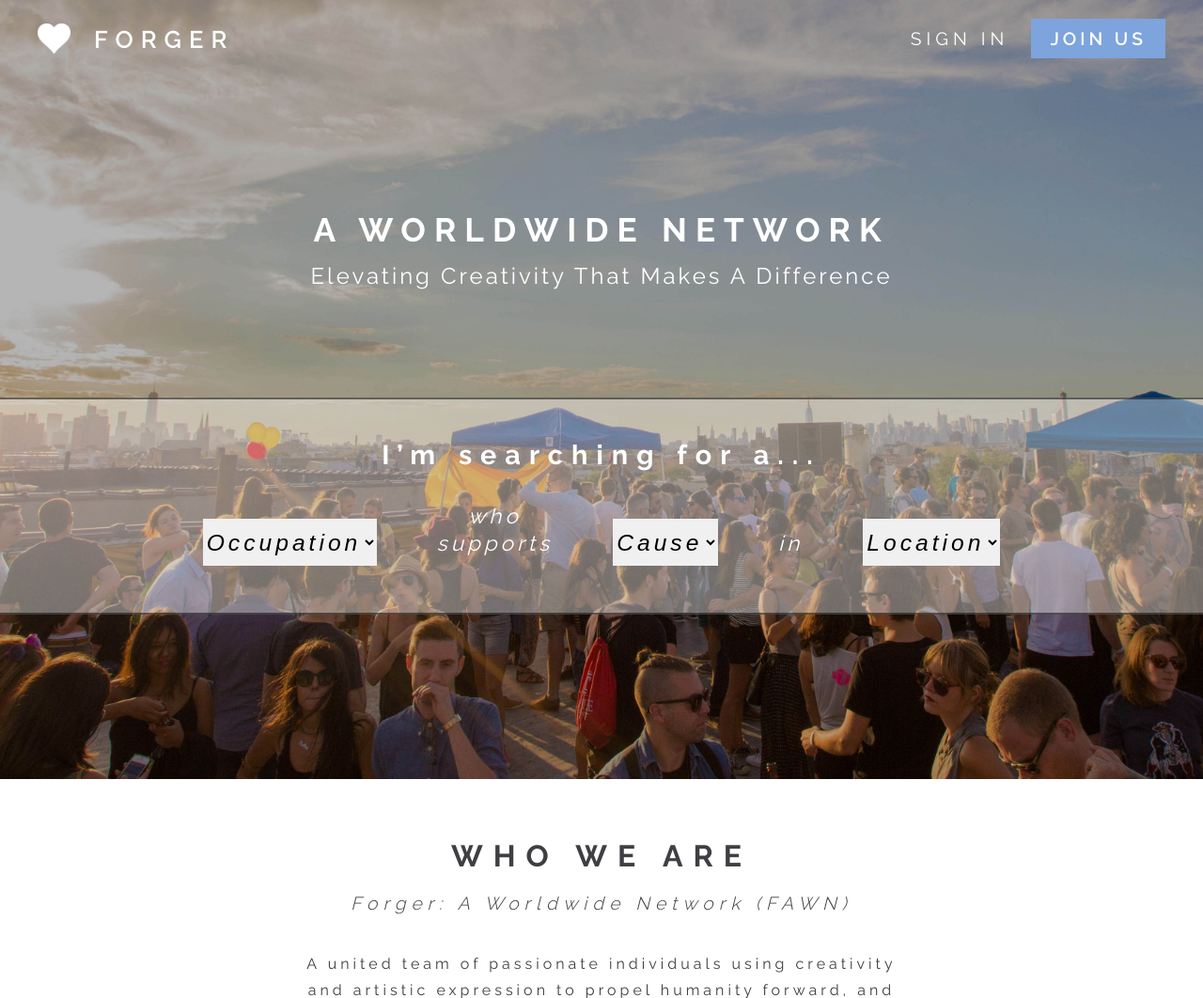
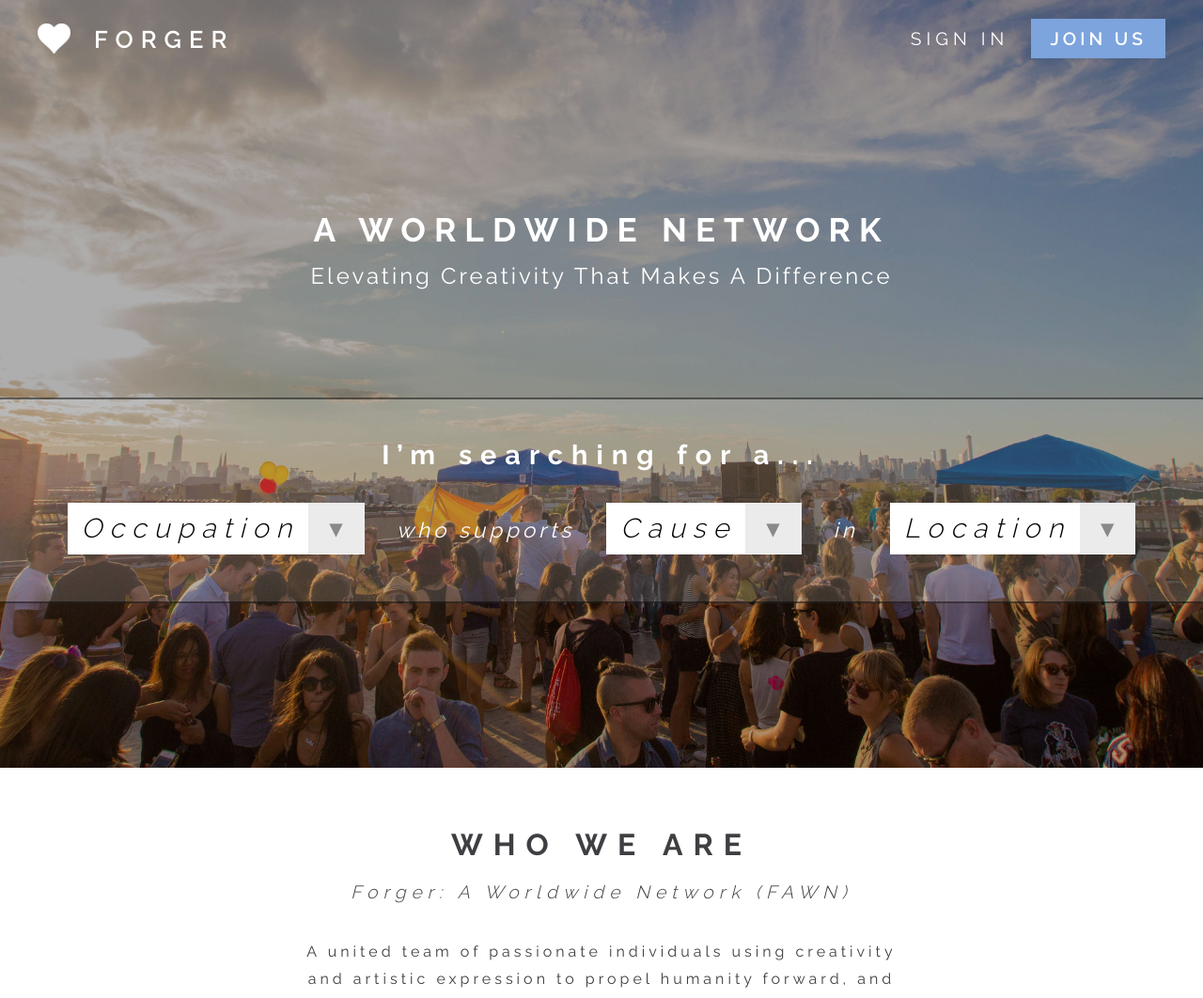
Before and after one commit to patientdev/fawn, a PHP site: page / in a window 1280 px wide. Shown: the top 1062 px of the page at 94% size. Run offline with PHP 8.4, Linux system fonts and the light colour scheme; some libraries are stand-ins or nearby versions.

Commit message:
Custom drop-downs.

```diff
--- a/css/fawn.css
+++ b/css/fawn.css
@@ -8,6 +8,8 @@ header {
 	background-image: url(/img/header-background.jpg);
 	background-size: 110%;	color: white;
 	padding-bottom: 175px;
+	-webkit-transition: background-position 0s linear;
+	webkit-transform: translate3d(0, 0, 0);
 }
 
 #top-bar {
@@ -92,7 +94,7 @@ h2 {
 	text-align: center;
 	margin-top: 120px;
 	padding: 50px 0;
-	background-color: rgba(255, 255, 255, 0.4);
+	background-color: rgba(255, 255, 255, 0.15);
 	border-top: 2px solid rgba(0, 0, 0, 0.5);
 	border-bottom: 2px solid rgba(0, 0, 0, 0.5);
 }
@@ -167,3 +169,60 @@ content a {
 #what-were-up-to {
 	background-color: rgba(243, 238, 238, 1);
 }
+
+.drop-down {
+	background-color: white;
+	display: inline-block;
+	position: relative;
+}
+
+.drop-down:hover {
+	cursor: pointer;
+}
+
+.drop-down h5 {
+	display: inline-block;
+	background-color: rgba(255, 255, 255, 1);
+	padding: 18px 0 18px 15px;
+	color: black;
+	font-size: 1.8em;
+	font-weight: 300;
+	font-style: italic;
+	letter-spacing: 8px;
+	margin: 0;
+}
+
+.drop-down h5:after {
+	content: "\25BE";
+	font-style: normal;
+	padding: 10px 15px 10px 22px;
+	margin-left: 10px;
+	background-color: rgba(235, 235, 235, 1);
+	color: rgba(137, 137, 137, 1);
+}
+
+.drop-down ul {
+	display: none;
+	list-style-type: none;
+	padding: 0;
+	margin: 0;
+	border-top: 2px solid rgba(235, 235, 235, 1);
+	position: absolute;
+	width: 100%;
+}
+
+.drop-down li {
+	font-style: normal;
+	padding: 15px 15px 15px 22px;
+	background-color: rgba(255, 255, 255, 1);
+	color: black;
+	text-align: left;
+	font-size: 1.4em;
+	line-height: 1.4em;
+	border-bottom: 2px solid rgba(235, 235, 235, 1);
+}
+
+.drop-down li:hover {
+	background-color: rgba(125, 164, 221, 1);
+	color: white;
+}
--- a/index.php
+++ b/index.php
@@ -24,19 +24,46 @@ include $_SERVER["DOCUMENT_ROOT"] . "/includes/header.php"; ?>
 
 <div id="search">
 	<h3>I&rsquo;m searching for a...</h3>
-	<div id="selection">
-		<p><select>
-			<option value="" class="option-selected" disabled selected>Occupation</option>
-		</select></p>
-		<p>who<br> supports</p>
-		<p><select>
-			<option value="" class="option-selected" disabled selected>Cause</option>
-		</select></p>
+
+	<div id="sentence">
+		<div class="drop-down">
+			<h5>Occupation</h5>
+			<ul>
+				<li class="option">Photographer</li>
+				<li class="option">Musician</li>
+				<li class="option">Graphic Designer</li>
+			</ul>
+		</div>
+
+		<p>who supports</p>
+
+		<div class="drop-down">
+			<h5>Cause</h5>
+			<ul>
+				<li class="option">Conservation</li>
+				<li class="option">Local Food</li>
+				<li class="option">Local Culture</li>
+			</ul>
+		</div>
+
 		<p>in</p>
-		<p><select>
-			<option value="" class="option-selected" disabled selected>Location</option>
-		</select></p>
+
+		<div class="drop-down">
+			<h5>Location</h5>
+			<ul>
+				<li class="option">Ithaca, NY</li>
+				<li class="option">New York, New York</li>
+				<li class="option">Bhangra, India</li>
+			</ul>
+		</div>
 	</div>
+
+	<!-- <div class="drop-down">
+		<h5>Cause</h5>
+	</div>
+	<div class="drop-down">
+		<h5>Location</h5>
+	</div> -->
 </div>
 </header>
 
--- a/js/fawn.js
+++ b/js/fawn.js
@@ -1,14 +1,16 @@
+
+//Parallax
 $(window).scroll(function() {
 
+	$parallax = 0;
 	$windowScroll = $(window).scrollTop();
 
-	if ($windowScroll <= 0) {
-		$('header').css('background-position', '0 0');
-	}
+	if ( $windowScroll <= 0 ) { $parallax = 0; }
+	else { $parallax = $windowScroll/5; }
 
-	else {
-		parallax = $windowScroll/5;
+	$('header').css('background-position', '0 ' + $parallax + 'px');
 
-		$('header').css('background-position', '0 ' + parallax + 'px');
-	}
 })
+
+//Drop-downs
+$('.drop-down').hover(function() { $('ul', $(this)).slideToggle('fast'); })
```
Also changed, not shown: .htaccess, img/header-background.jpg.
